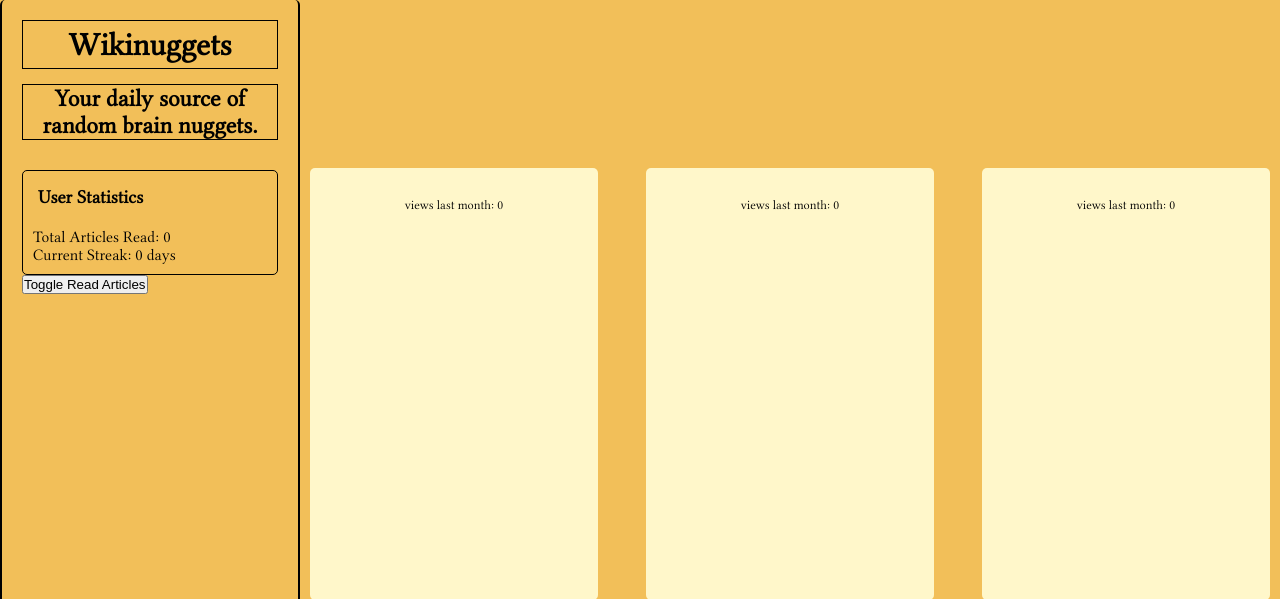
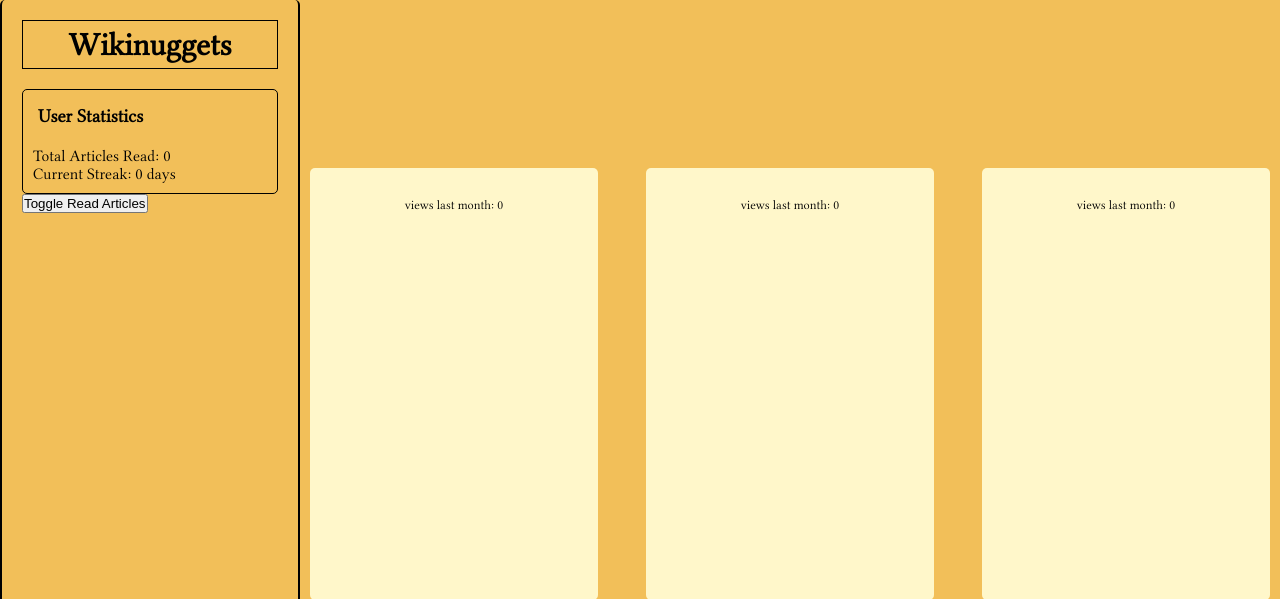
Before and after one commit to 0xJensMalm/WikiNuggets, a Flask app: page / in a window 1280 px wide; the page is wider, and only the part inside the window is pictured. Shown: the top 599 px of that part. Run offline with Flask 2, Linux system fonts and the light colour scheme; data that the repository does not hold is empty.

Commit message:
quickfix

```diff
--- a/static/style.css
+++ b/static/style.css
@@ -30,15 +30,6 @@ body {
   border-right: 1px solid black;
   padding: 5px;
 
-}
-
-.sub-header {
-  text-align: center;
-  margin-bottom: 30px;
-  border-top: 1px solid black;
-  border-bottom: 1px solid black;
-  border-left: 1px solid black;
-  border-right: 1px solid black;
 }
 #left-container {
   position: fixed; /* Fixed position */
--- a/templates/index.html
+++ b/templates/index.html
@@ -9,7 +9,6 @@
 <body>
     <div id="left-container">
         <h1 class="header">Wikinuggets</h1>
-        <h2 class="sub-header">Your daily source of random brain nuggets.</h2>
         <div id="user-stats">
             <h3 class="stats-header">User Statistics</h3>
             <p>Total Articles Read: <span id="total-articles">0</span></p>
```
